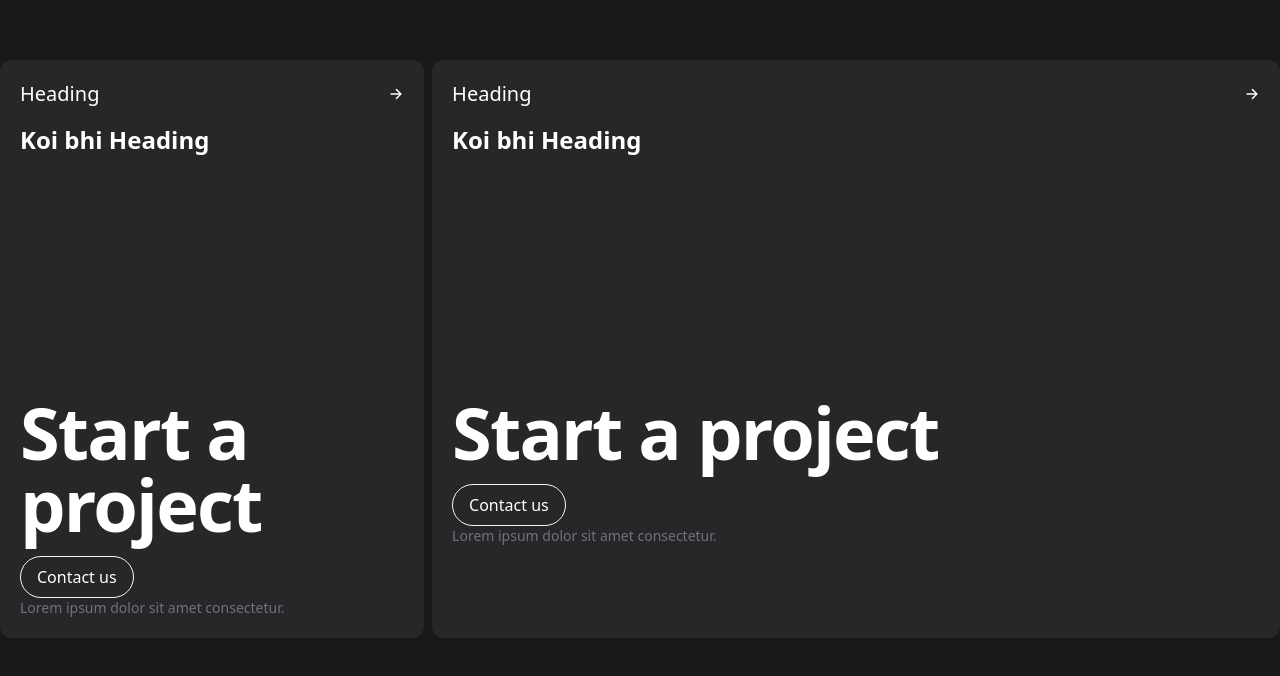
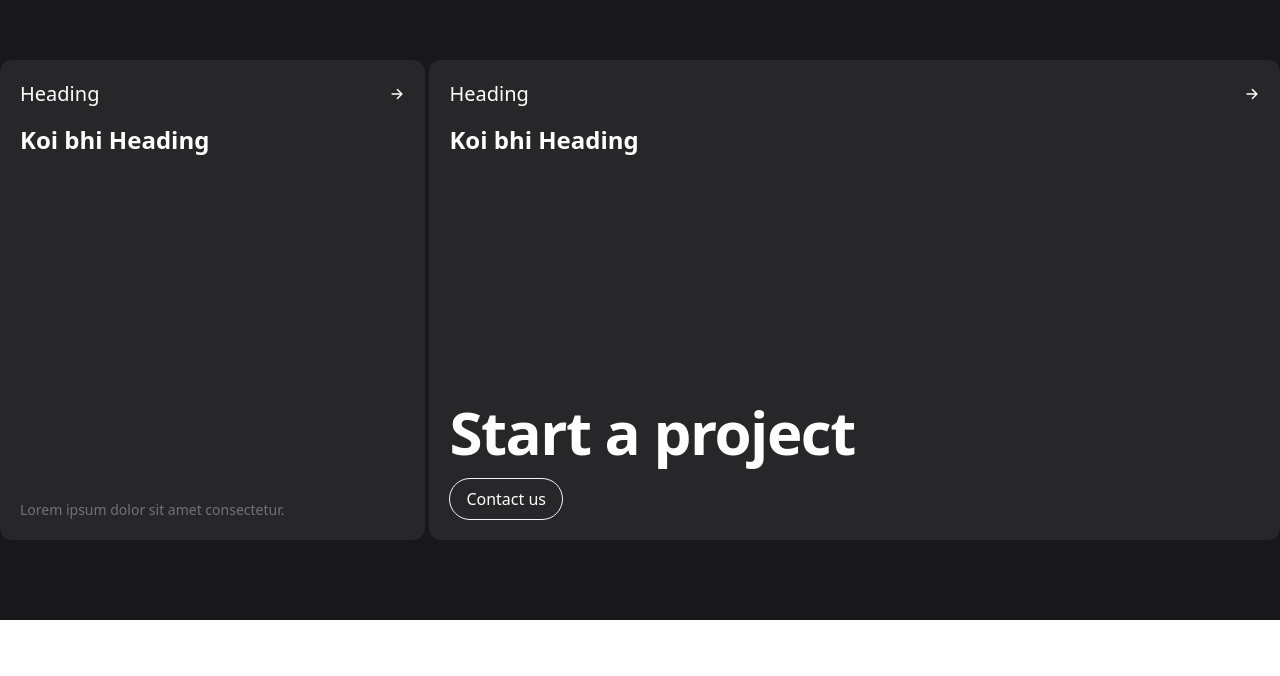
Before and after one commit to Inshalmunaf/Refokus-Clone-, a React (Vite) app: page / in a window 1280 px wide. Shown: the part 2872-3548 px from the top of the page. After the commit the page ends 3492 px from the top, so only its background shows below. Built offline with nearby package versions, Linux system fonts and the light colour scheme.

Commit message:
Changes in Divider

```diff
--- a/src/components/Card.jsx
+++ b/src/components/Card.jsx
@@ -1,9 +1,9 @@
 import React from 'react'
 import { IoArrowForwardOutline } from "react-icons/io5";
 
-function Card({width}) {
+function Card({ width, start, para, hover }) {
     return (
-        <div className= {`bg-zinc-800 p-5 rounded-xl ${width}`}>
+        <div className={`bg-zinc-800 p-5 rounded-xl ${width} min-h-[30rem] flex  flex-col justify-between hover:${hover}`}>
             <div className="w-full">
                 <div className="w-full flex justify-between items-center">
                     <h3 className='text-xl'>Heading</h3>
@@ -12,9 +12,15 @@ function Card({width}) {
                 <h1 className='text-2xl font-semibold mt-4'>Koi bhi Heading </h1>
             </div>
             <div className="down ">
-                <h1 className='text-7xl font-semibold mt-60 tracking-tight leading-none'>Start a project</h1>
-                <button className='px-4 py-2 rounded-full border-[1px] border-zinc-100 mt-4'>Contact us</button>
-                <p className='text-sm font-medium text-zinc-500 '>Lorem ipsum dolor sit amet consectetur.</p>
+
+                {start &&
+                    <div>
+                        <h1 className='text-6xl font-semibold mt-60 tracking-tight leading-none'>Start a project</h1>
+                        <button className='px-4 py-2 rounded-full border-[1px] border-zinc-100 mt-4'>Contact us</button>
+                    </div>
+                }
+
+                {para && <p className='text-sm font-medium text-zinc-500 '>Lorem ipsum dolor sit amet consectetur.</p>}
             </div>
         </div>
     )
--- a/src/components/Cards.jsx
+++ b/src/components/Cards.jsx
@@ -4,10 +4,10 @@ import Card from './Card'
 function Cards() {
   return (
     <div className='w-full'>
-        <div className="max-w-screen-xl mx-auto py-20 flex gap-2">
-        <Card width ={"basis-1/3"}/>
-        <Card width ={"basis-2/3"}/>
-        </div>
+      <div className="max-w-screen-xl mx-auto py-20 flex gap-1">
+        <Card width={"basis-1/3"} start={false} para={true} hover={"bg-zinc-700"} />
+        <Card width={"basis-2/3"} start={true} para={false} hover={"bg-violet-600"} />
+      </div>
     </div>
   )
 }
```
